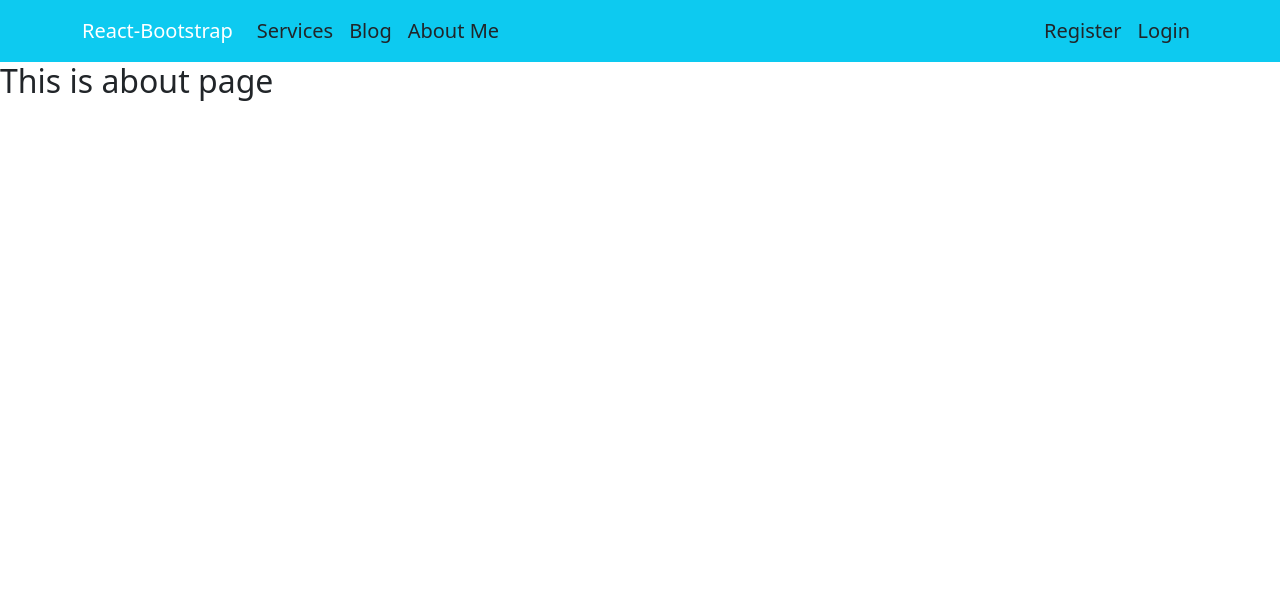
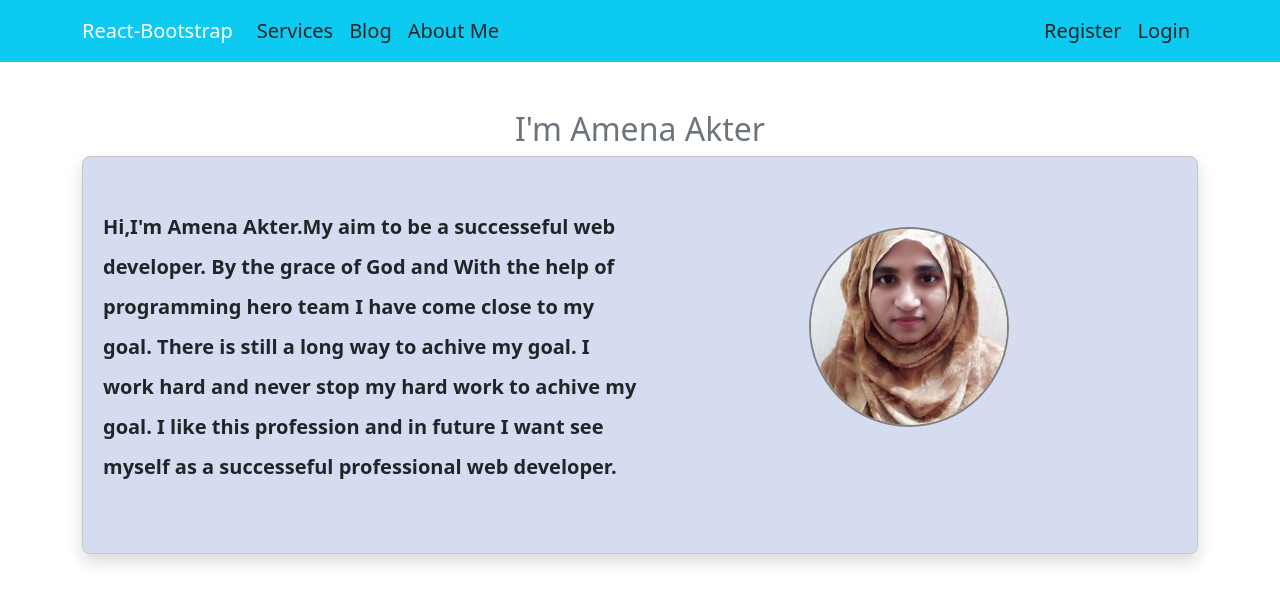
Before and after one commit to Amenakter/Independent-service-providrt, a React (Create React App) app: page /about in a window 1280 px wide. Shown: the top 604 px of the page. Built offline with nearby package versions, Linux system fonts and the light colour scheme; no server answers.

Commit message:
About me page done

```diff
--- a/src/Pages/About/About.css
+++ b/src/Pages/About/About.css
@@ -0,0 +1,27 @@
+.aboutcontainer {
+    width: 100%;
+    display: flex;
+    align-items: center;
+    justify-content: center;
+    border: 1px solid rgb(201, 198, 198);
+    border-radius: 8px;
+    background-color: rgb(214, 220, 239);
+    padding: 50px 20px;
+    align-content: center;
+    flex-direction: row-reverse;
+}
+
+.imgs {
+    width: 200px;
+    height: 200px;
+    border: 2px solid gray;
+    border-radius: 50%;
+    object-fit: cover;
+    display: block;
+    margin: auto;
+    margin-top: 20px;
+}
+
+.aboutcontainer p {
+    line-height: 40px;
+}
--- a/src/Pages/About/About.js
+++ b/src/Pages/About/About.js
@@ -1,9 +1,22 @@
 import React from 'react';
-
+import './About.css'
+import img from '../../images/icons/Amena akter.jpg'
 const About = () => {
     return (
-        <div>
-            <h2>This is about page</h2>
+        <div className='container mt-5'>
+
+            <h2 className='text-secondary text-center mb-2 '>I'm Amena Akter</h2>
+
+            <div className=' aboutcontainer shadow'>
+                <img className='imgs' src={img} alt="" />
+                <div className='w-50'>
+                    <p className='fw-bold fs-5'>Hi,I'm Amena Akter.My aim to be a successeful web developer.
+                        By the grace of God and With the help of programming hero team I have come close to my goal.
+                        There is still a long way to achive my goal. I work hard and never stop my hard work to achive my goal.
+                        I like this profession and in future I want see myself as a successeful professional web developer.
+                    </p>
+                </div>
+            </div>
         </div>
     );
 };
--- a/src/Pages/Blog/Blog.css
+++ b/src/Pages/Blog/Blog.css
@@ -12,3 +12,7 @@
     margin: 20px;
 
 }
+
+.blog p {
+    line-height: 30px;
+}
```
Also changed, not shown: src/images/icons/Amena akter.jpg (added).
